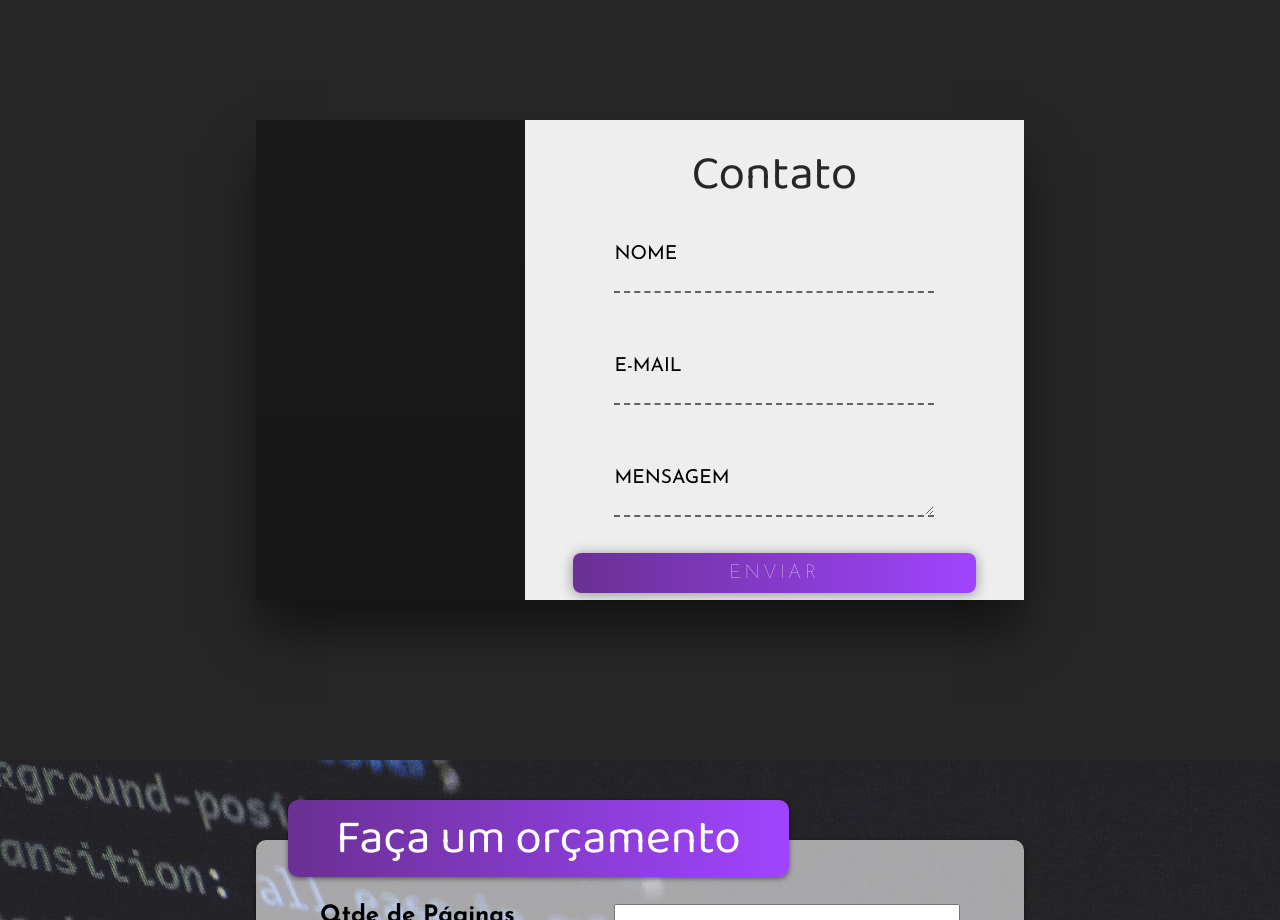
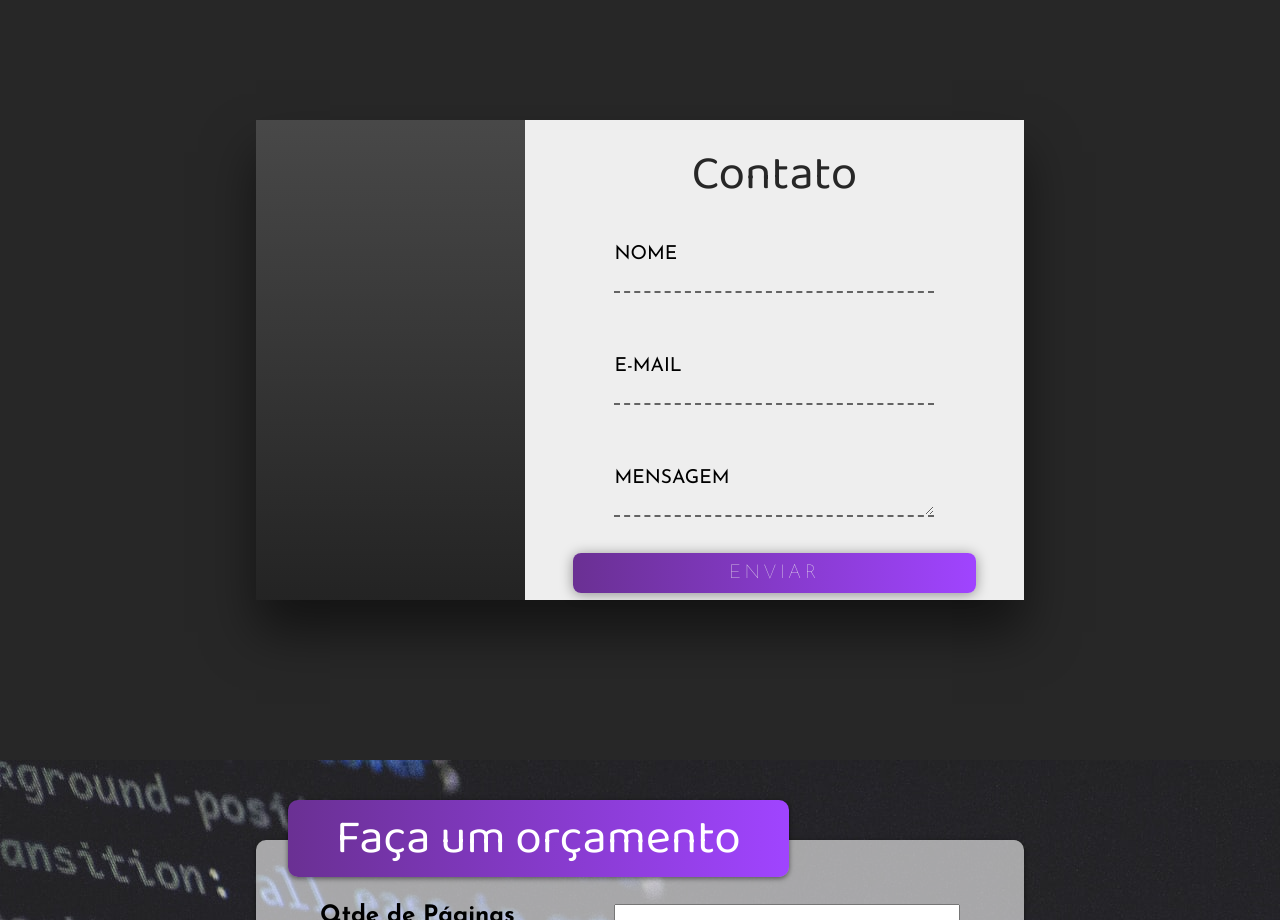
Before and after one commit to rafahk2o/portif-lio, a plain HTML site: page index.html in a window 1280 px wide. Shown: the part 2080-3000 px from the top of the page. Drawn offline with Linux system fonts and the light colour scheme; the site is published under a folder, as on GitHub Pages, so addresses that start at the root find nothing; a web font is replaced by a local one.

Commit message:
Update style.css

```diff
--- a/style.css
+++ b/style.css
@@ -454,7 +454,7 @@ header{
     width: 35%;
     background:
     linear-gradient(rgba(15, 15, 15, 0.6), rgba(22, 22, 22, 0.9 )),
-    url(/imagens/contato.jpg);
+    url(imagens/contato.jpg);
     background-size: cover;
 }
 .contato-right{
```
